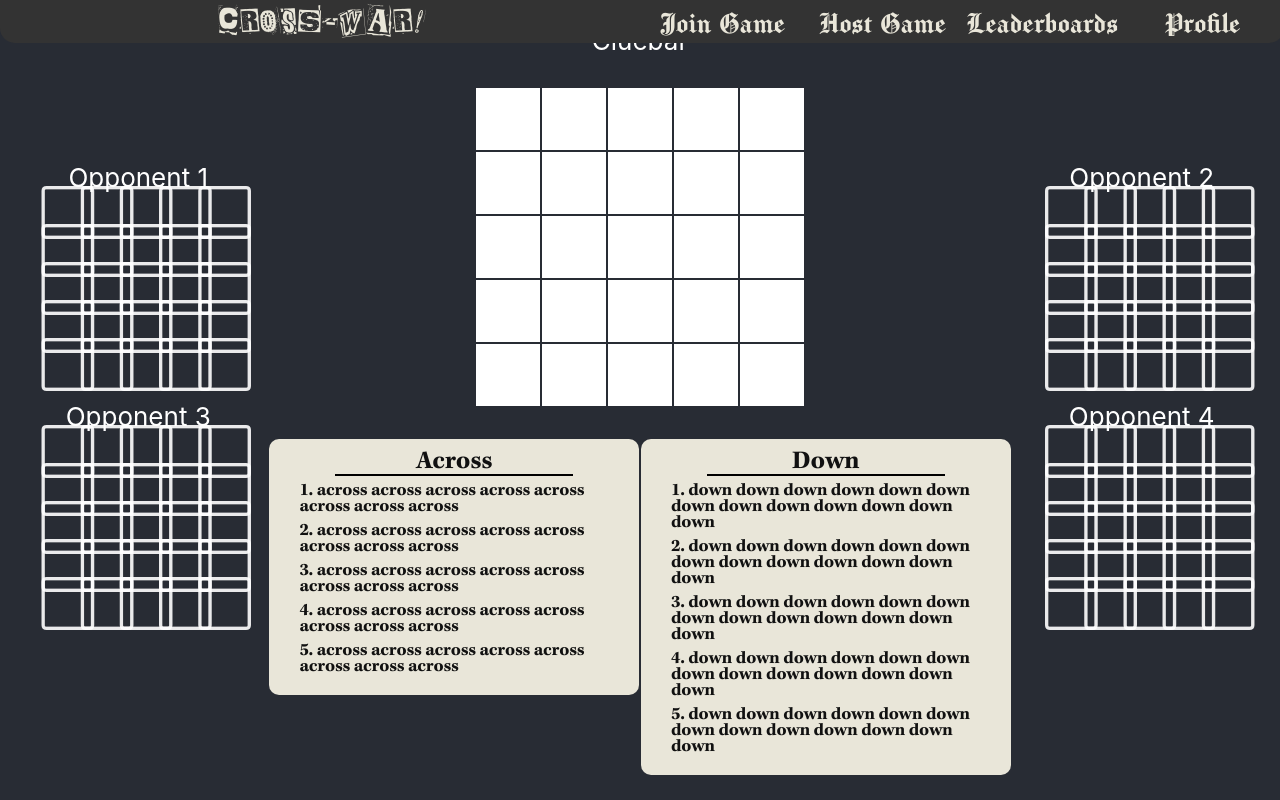
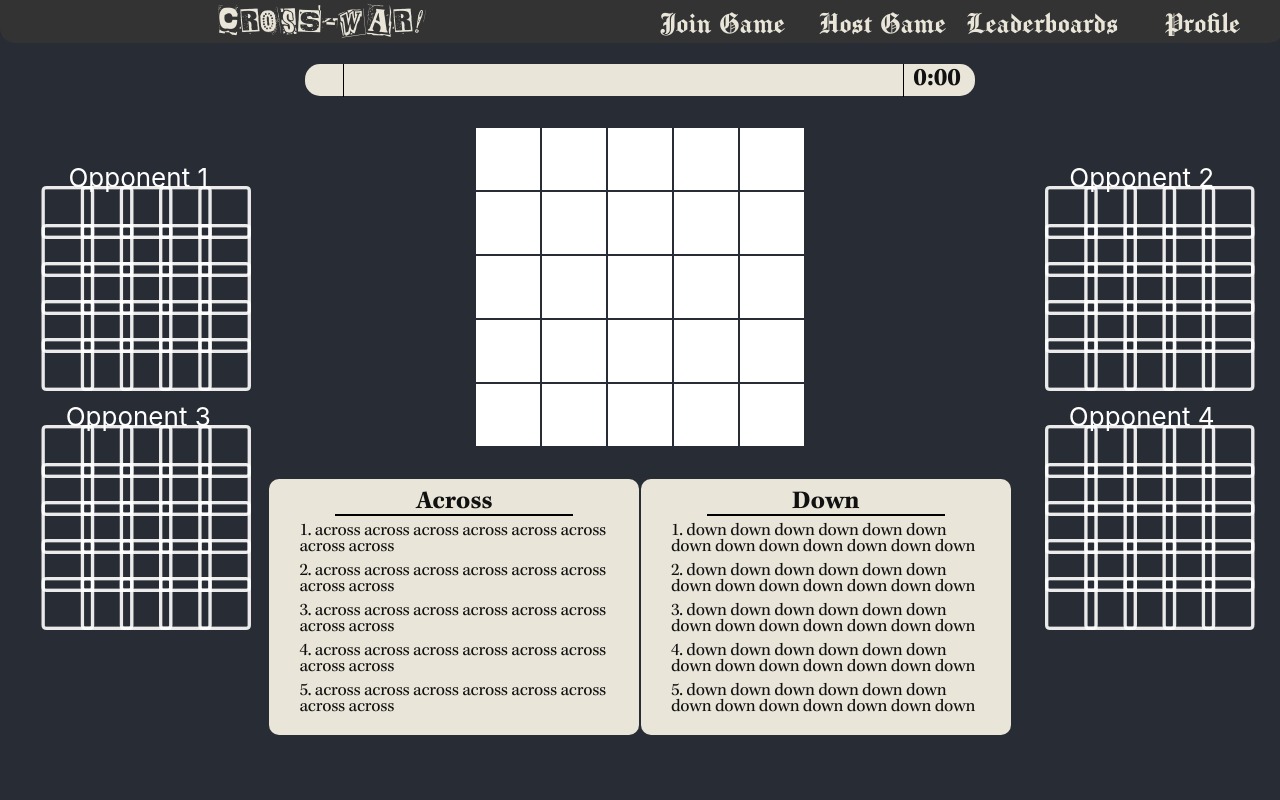
Before and after one commit to npgilman/mini-crossword, a React (Create React App) app in the folder crosswar/: page / in a window 1280 px wide. Built offline with nearby package versions, Linux system fonts and the light colour scheme.

Commit message:
Working cluebar

```diff
--- a/crosswar/src/App.css
+++ b/crosswar/src/App.css
@@ -114,6 +114,11 @@ table {
 }
 
 @font-face {
+  font-family: "KeplerStdRegular";
+  src: url("fonts/KeplerStdRegular.ttf");
+}
+
+@font-face {
   font-family: "Shoplifter";
   src: url("fonts/shoplifter.ttf");
 }
@@ -136,6 +141,7 @@ table {
 }
 
 .clue {
+  font-family: "KeplerStdRegular";
   text-align: left;
   font-size: 2.25vh;
   padding: 0.5vh;
@@ -147,6 +153,10 @@ table {
 .clue:hover {
   transition: 0.3s;
   background-color: #cfcbbe;
+}
+
+.highlight:hover{
+  background-color: #83c7fa;
 }
 
 .clue:not(:hover) {
@@ -175,3 +185,15 @@ table {
   letter-spacing: -0.03vh;
   line-height: 2vh;
 }
+
+
+#cluebar {
+  font-family: "KeplerStdBoldCaption";
+  color: #111;
+  background-color: #e9e6d9;
+  height: 4vh;
+  border-radius: 15px;
+  text-align: left;
+  margin-left: 5vh;
+  margin-right: 5vh;
+}
--- a/crosswar/src/App.js
+++ b/crosswar/src/App.js
@@ -28,8 +28,8 @@ function App() {
           </td>
           <td style={{width: "60%"}}>
             {/* ClueBar Goes Here */}
-            Cluebar
-            <br></br>
+            <div id='cluebar'>
+            </div>
             <br></br>
             {/* 'Grid' component contains the crossword grid and status board */}
             <Grid />
--- /dev/null
+++ b/crosswar/src/components/Cluebar.js
@@ -0,0 +1,55 @@
+import React from 'react'
+
+const Cluebar = (props) => {
+    const acrossCluesArray = Array.from(props.across);
+    const downCluesArray = Array.from(props.down);
+    const highlight = props.selected;
+
+    function getClue(){
+        let type = highlight[1];
+        let clueNum = highlight[0];
+        if (type == "a") {
+            return acrossCluesArray[clueNum];
+        }
+        else {
+            return downCluesArray[clueNum];
+        }
+    }
+
+    function getSelected() {
+        if (highlight == 0) {
+            return " ";
+        }
+        else {
+            let number = parseInt(highlight[0]) + 1;
+            let letter = highlight[1];
+            return number+letter;
+        }
+    }
+
+    return(
+        <>
+        <table>
+            <tr>
+                <td style={{width: "6%", borderRight: "1px solid black"}}>
+                    <div style={{marginLeft: "1vh", textTransform: "uppercase"}}>
+                        {getSelected()}
+                    </div>
+                </td>
+                <td style={{fontFamily: "KeplerStdRegular", width: "88%", borderRight: "1px solid black"}}>
+                    <div style={{marginLeft: "1vh", fontSize: "2.2vh"}}>
+                        {getClue()}
+                    </div>
+                </td>
+                <td style={{width: "6%", textAlign: "right"}}>
+                    <div style={{textAlign: "left", marginLeft: "1vh"}}>
+                    0:00
+                    </div>
+                </td>
+            </tr>
+        </table>
+        </>
+    )
+}
+
+export default Cluebar
--- a/crosswar/src/components/Grid.js
+++ b/crosswar/src/components/Grid.js
@@ -2,6 +2,7 @@ import React, { useState, useRef } from 'react'
 import Opponent from './Opponent.js'
 import Clues from './Clues.js'
 import ReactDOM from 'react-dom';
+import Cluebar from './Cluebar.js';
 
 let INCORRECT_CELL = "🟧"
 let EMPTY_CELL = "⬜"
@@ -309,6 +310,9 @@ React.useEffect(() => {
             ReactDOM.createPortal(<Clues across={acrossCluesArray} down={downCluesArray} selected={selectedClue} handleClueClick={handleClueClick}/>, document.getElementById('cluebox'))
     }
 
+    {(domReady == true) &&
+            ReactDOM.createPortal(<Cluebar across={acrossCluesArray} down={downCluesArray} selected={selectedClue} handleClueClick={handleClueClick}/>, document.getElementById('cluebar'))
+    }
 
     </>
   );
```
Also changed, not shown: crosswar/src/fonts/KeplerStdRegular.ttf (added).
